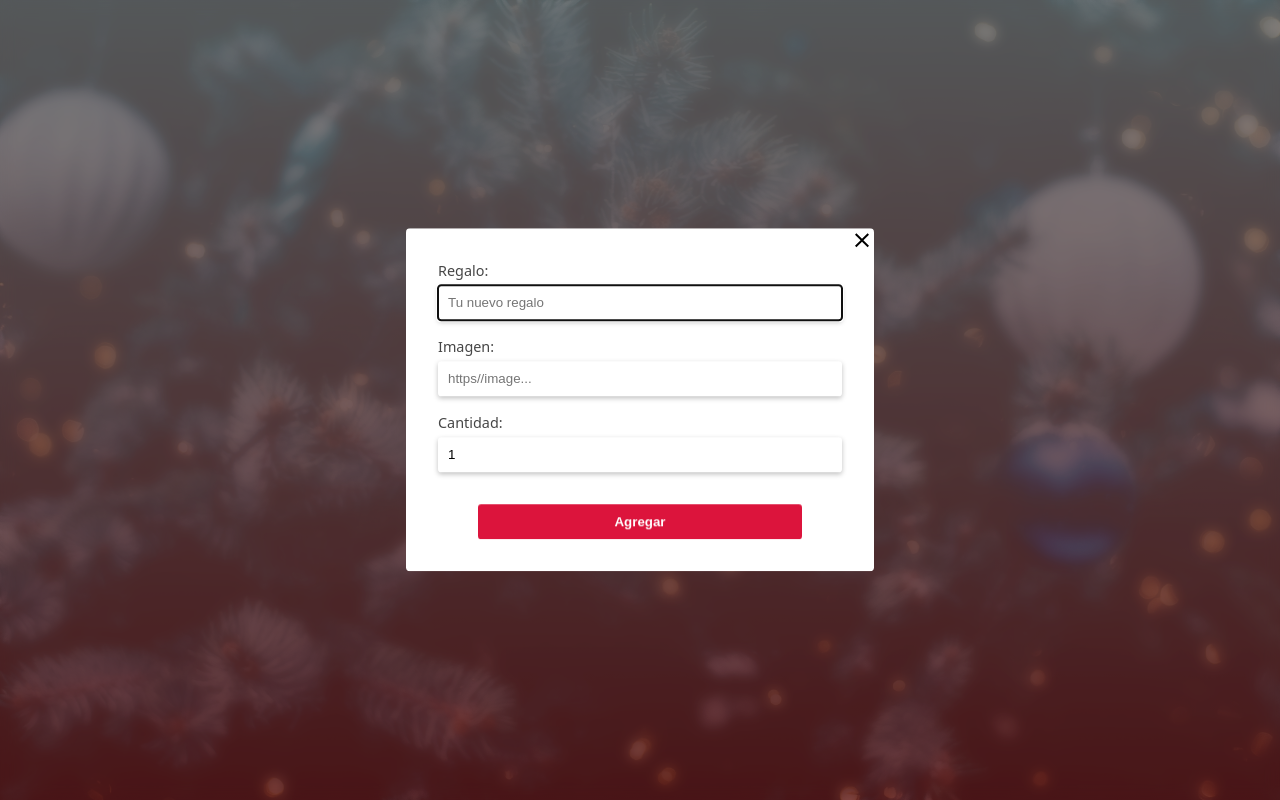
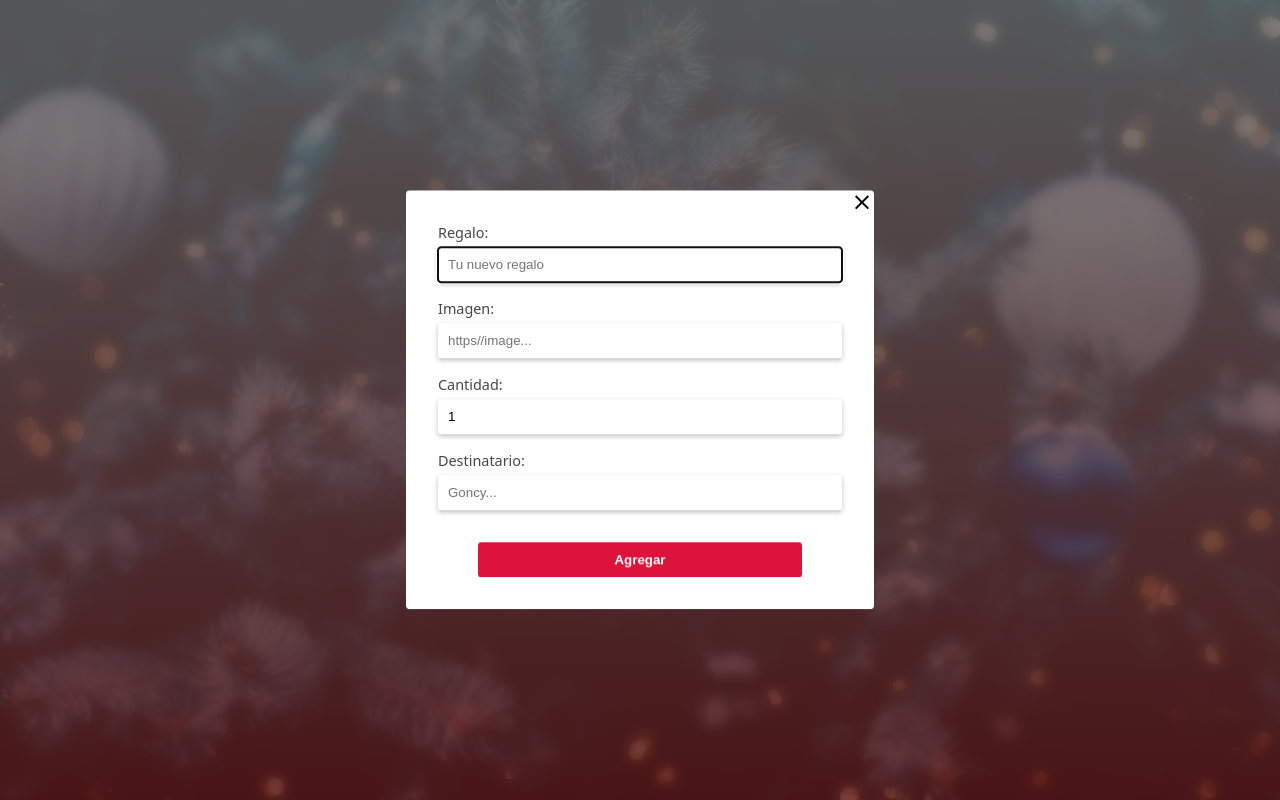
Before and after one commit to francisco-solis99/adviency, a React (Vite) app: page / in a window 1280 px wide. Both pictures are taken after a click on the button "Agregar Regalo". Built offline with nearby package versions, Linux system fonts and the light colour scheme.

Commit message:
feat: :sparkles: #day12- add the recipient when create a new gift

```diff
--- a/src/components/FormAddGift/FormAddGift.jsx
+++ b/src/components/FormAddGift/FormAddGift.jsx
@@ -9,6 +9,7 @@ export function FormAddGift({ createNewGift, gifts }) {
   const inputNameRef = useRef(null)
   const inputQuantityRef = useRef(null)
   const inputImageRef = useRef(null)
+  const inputRecipientRef = useRef(null)
 
   const isInvalidGift = (gift) => {
     const { name, image, quantity } = gift;
@@ -46,7 +47,8 @@ export function FormAddGift({ createNewGift, gifts }) {
       id: lastId + 1,
       name: inputNameRef.current.value,
       quantity: inputQuantityRef.current.value,
-      image: inputImageRef.current.value
+      image: inputImageRef.current.value,
+      recipient: inputRecipientRef.current.value
     }
 
     const errorMsg = isInvalidGift(newGift);
@@ -91,6 +93,16 @@ export function FormAddGift({ createNewGift, gifts }) {
           pattern='^[1-9]\d*$'
         />
       </label>
+      <label htmlFor="recipient" className='gift__label'>
+        <span>Destinatario:</span>
+        <input type="text"
+          className='gift__input'
+          name='recipient'
+          id='recipient'
+          placeholder='Goncy...'
+          ref={inputRecipientRef}
+        />
+      </label>
       <button type="submit"
         title='Agregar regalo'
         className='app__button gift__add'
--- a/src/components/ListGifts/List-Gifs.css
+++ b/src/components/ListGifts/List-Gifs.css
@@ -30,6 +30,20 @@
     align-items: center;
   }
 
+  & .gift__details {
+    display: flex;
+    flex-direction: column;
+
+    & .gift__recipient {
+      font-size: .8rem;
+      color: gray;
+    }
+
+    & .gift__name {
+      font-weight: 500;
+    }
+  }
+
   & .gift__image {
     max-width: 40px;
     width: 100%;
--- a/src/components/ListGifts/ListGifts.jsx
+++ b/src/components/ListGifts/ListGifts.jsx
@@ -25,12 +25,17 @@ export function ListGifs({gifts, deleteGiftById}) {
                           src={gift.image}
                           alt={gift.name}
                         />
+                        <div className='gift__details'>
+                          <p className='gift__name'>
                             <span>
                               {gift.name}
                             </span>
                             <span>
                               {gift.quantity > 1 && `(${gift.quantity})`}
                             </span>
+                          </p>
+                          <span className='gift__recipient'>{gift.recipient}</span>
+                        </div>
                       </div>
                       <button
                         className='app__button'
```
Lines whose indentation alone changed are shown as unchanged.
